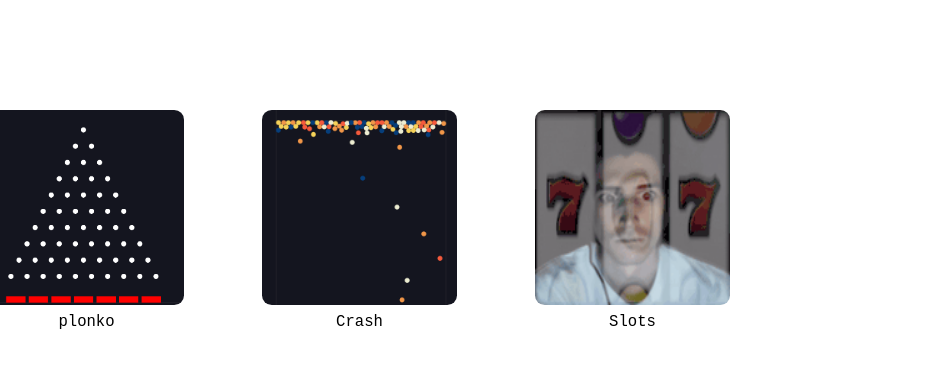
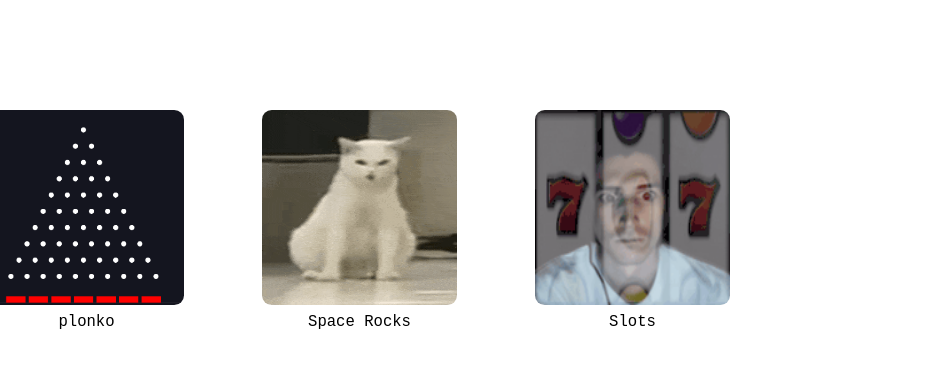
Before and after one commit to sander1222/gruppenr1, a website built with Vite: page index.html in a window 1280 px wide. Shown: the part 193-577 px from the top of the page, 338-1280 px from the left. Built offline with nearby package versions, Linux system fonts and the light colour scheme.

Commit message:
Update index.html

```diff
--- a/index.html
+++ b/index.html
@@ -8,14 +8,17 @@
     <title>Fraud Casino</title>
   </head>
   <body>
+    <!-- header -->
     <header id="header">
       <div>
         <div><img src="" alt="" id="logo" /></div>
         <div><h1 id="casinoName">Fraud Casino</h1></div>
       </div>
+      <!-- log in button -->
       <div id="Loginbutton"><button id="Login">Login</button></div>
       <div id="register"><button id="registerButton">Register</button></div>
     </header>
+    <!-- miniHeader -->
     <div id="miniHeader">
       <div id="miniHeaderButtons">
         <a href="slot.html"
@@ -37,8 +40,8 @@
       <!-- Game 2 -->
       <a href="Rocket.html">
         <div id="GameBox">
-          <img src="Image/Crash.PNG" alt="placeholder" />
-          <p id="GameName">Crash</p>
+          <img src="Image/placeholder.gif" alt="placeholder" />
+          <p id="GameName">Space Rocks</p>
         </div>
       </a>
       <!-- Game 3 -->
```
